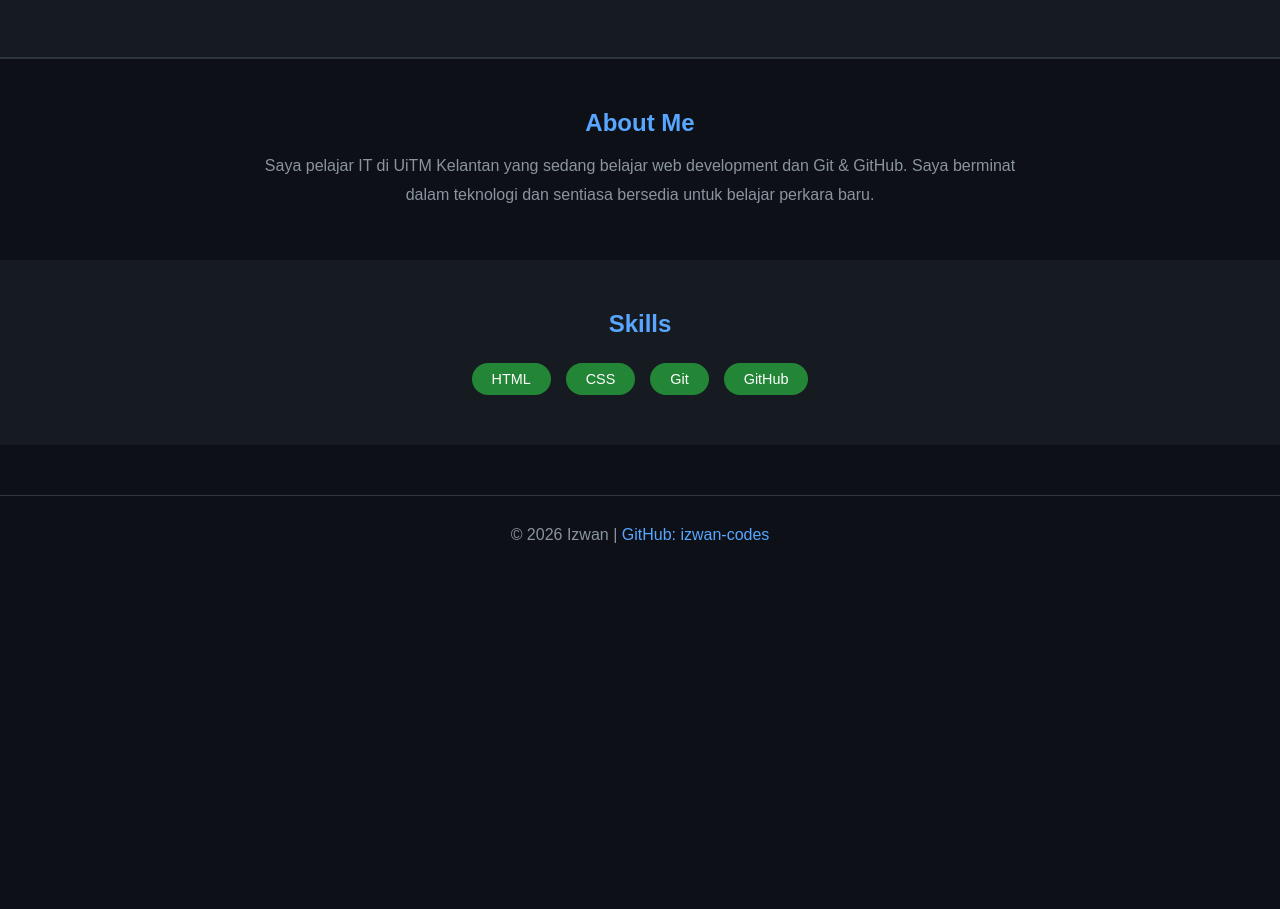
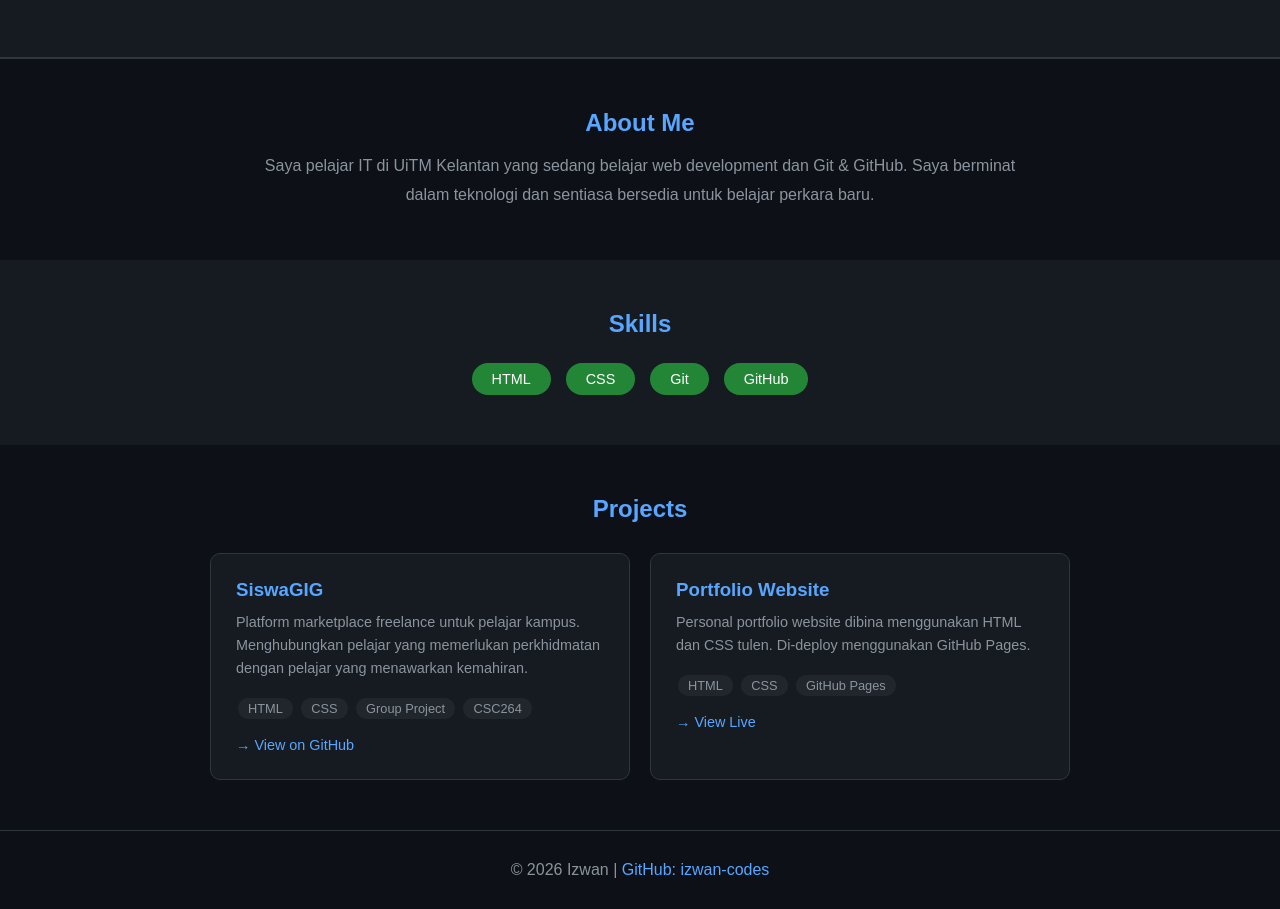
Before and after one commit to izwan-codes/izwan-portfolio, a plain HTML site: page index.html in a window 1280 px wide. Shown: the part 143-1052 px from the top of the page. Before the commit the page ends 800 px from the top, so only its background shows below. Drawn offline with Linux system fonts and the light colour scheme.

Commit message:
tambah section projects

```diff
--- a/index.html
+++ b/index.html
@@ -8,13 +8,10 @@
         * { margin: 0; padding: 0; box-sizing: border-box; }
         body { font-family: Arial, sans-serif; background: #0d1117; color: #ffffff; }
 
-        /* ANIMASI FADE IN */
         @keyframes fadeIn {
             from { opacity: 0; transform: translateY(30px); }
             to { opacity: 1; transform: translateY(0); }
         }
-
-        /* ANIMASI TYPING */
         @keyframes typing {
             from { width: 0; }
             to { width: 100%; }
@@ -23,7 +20,6 @@
             50% { border-color: transparent; }
         }
 
-        /* HEADER */
         header {
             background: #161b22;
             padding: 60px 20px;
@@ -48,7 +44,6 @@
             animation: fadeIn 1s ease 2.5s both;
         }
 
-        /* ABOUT */
         .about {
             max-width: 800px;
             margin: 50px auto;
@@ -59,7 +54,6 @@
         .about h2 { color: #58a6ff; margin-bottom: 15px; }
         .about p { color: #8b949e; line-height: 1.8; }
 
-        /* SKILLS */
         .skills {
             background: #161b22;
             padding: 50px 20px;
@@ -81,14 +75,60 @@
             transition: transform 0.3s ease, background 0.3s ease;
             cursor: pointer;
         }
-
-        /* HOVER EFFECT PADA SKILLS */
         .skill-list span:hover {
             transform: translateY(-5px) scale(1.1);
             background: #2ea043;
         }
 
-        /* FOOTER */
+        /* PROJECTS SECTION */
+        .projects {
+            max-width: 900px;
+            margin: 50px auto;
+            padding: 0 20px;
+            animation: fadeIn 1s ease 0.8s both;
+        }
+        .projects h2 {
+            color: #58a6ff;
+            text-align: center;
+            margin-bottom: 30px;
+        }
+        .project-grid {
+            display: grid;
+            grid-template-columns: repeat(auto-fit, minmax(250px, 1fr));
+            gap: 20px;
+        }
+        .project-card {
+            background: #161b22;
+            border: 1px solid #30363d;
+            border-radius: 10px;
+            padding: 25px;
+            transition: transform 0.3s ease, border-color 0.3s ease;
+        }
+        .project-card:hover {
+            transform: translateY(-5px);
+            border-color: #58a6ff;
+        }
+        .project-card h3 { color: #58a6ff; margin-bottom: 10px; }
+        .project-card p { color: #8b949e; font-size: 0.9rem; line-height: 1.6; margin-bottom: 15px; }
+        .project-tag {
+            display: inline-block;
+            background: #21262d;
+            color: #8b949e;
+            padding: 3px 10px;
+            border-radius: 10px;
+            font-size: 0.8rem;
+            margin: 3px 2px;
+        }
+        .project-link {
+            display: inline-block;
+            margin-top: 15px;
+            color: #58a6ff;
+            text-decoration: none;
+            font-size: 0.9rem;
+            transition: color 0.3s ease;
+        }
+        .project-link:hover { color: #ffffff; }
+
         footer {
             text-align: center;
             padding: 30px;
@@ -129,6 +169,34 @@
         </div>
     </section>
 
+    <section class="projects">
+        <h2>Projects</h2>
+        <div class="project-grid">
+
+            <div class="project-card">
+                <h3>SiswaGIG</h3>
+                <p>Platform marketplace freelance untuk pelajar kampus. Menghubungkan pelajar yang memerlukan perkhidmatan dengan pelajar yang menawarkan kemahiran.</p>
+                <span class="project-tag">HTML</span>
+                <span class="project-tag">CSS</span>
+                <span class="project-tag">Group Project</span>
+                <span class="project-tag">CSC264</span>
+                <br>
+                <a href="https://github.com/izwan-codes" class="project-link">→ View on GitHub</a>
+            </div>
+
+            <div class="project-card">
+                <h3>Portfolio Website</h3>
+                <p>Personal portfolio website dibina menggunakan HTML dan CSS tulen. Di-deploy menggunakan GitHub Pages.</p>
+                <span class="project-tag">HTML</span>
+                <span class="project-tag">CSS</span>
+                <span class="project-tag">GitHub Pages</span>
+                <br>
+                <a href="https://izwan-codes.github.io/izwan-portfolio/" class="project-link">→ View Live</a>
+            </div>
+
+        </div>
+    </section>
+
     <footer>
         <p>© 2026 Izwan |
         <a href="https://github.com/izwan-codes" target="_blank">GitHub: izwan-codes</a>
```
